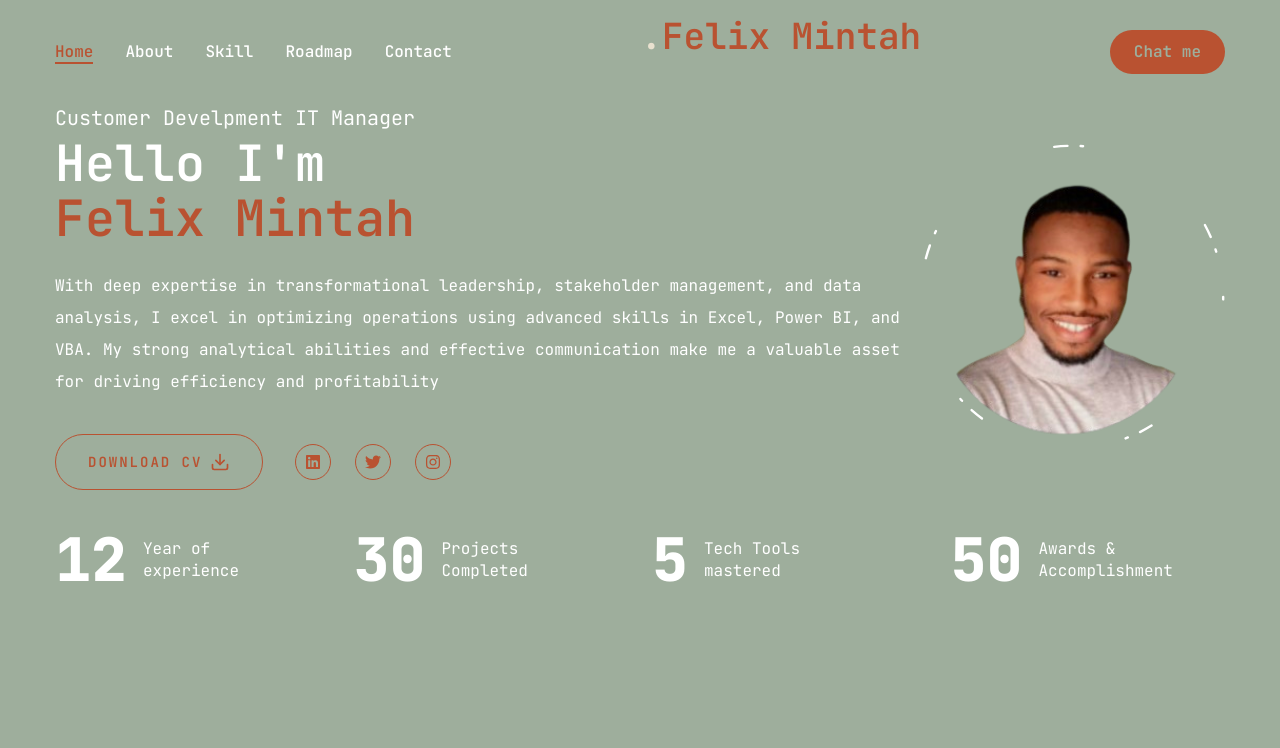
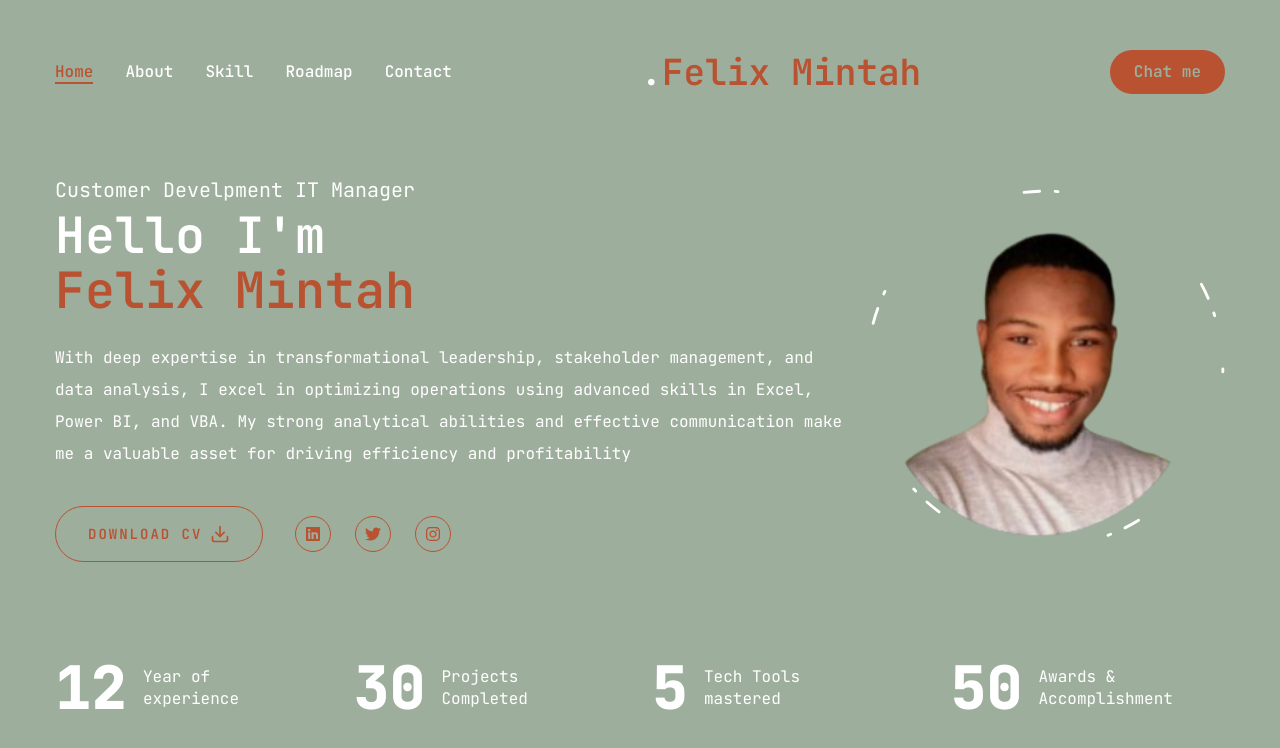
Before and after one commit to MaryKwawu/Felix-Mintah-Portfolio, a Next.js app: page / in a window 1280 px wide. Shown: the top 748 px of the page. Built offline with nearby package versions, Linux system fonts and the light colour scheme.

Commit message:
Hot fix : worked on the stats.tsx file to adjust the padding and photo.tsx file to adjust the padding to make changes to the image

```diff
--- a/src/app/page.tsx
+++ b/src/app/page.tsx
@@ -7,9 +7,9 @@ import Stats from "@/components/ui/stats";
 
 export default function Home() {
 	return (
-		<section className="h-full">
+		<section className="h-full flex flex-col justify-between">
 			<div className="container mx-auto h-full">
-				<div className="flex flex-col xl:flex-row items-center justify-between xl:pt-0 xl:pb-10">
+				<div className="flex flex-col xl:flex-row items-center justify-between xl:pt-8 xl:pb-24">
 					{/* text */}
 					<div className="text-center xl:text-left order-2 xl:order-none">
 						<span className="text-xl text-[#ffffff]">
@@ -18,7 +18,7 @@ export default function Home() {
 						<h1 className="h1 mb-6 text-[#ffffff]">
 							Hello I'm <br /> <span className="text-accent">Felix Mintah</span>
 						</h1>
-						<p className="max-w-[900px] mb-9 text-[#ffffff]">
+						<p className="max-w-[800px] mb-9 text-[#ffffff]">
 							With deep expertise in transformational leadership, stakeholder
 							management, and data analysis, I excel in optimizing operations
 							using advanced skills in Excel, Power BI, and VBA. My strong
@@ -48,7 +48,9 @@ export default function Home() {
 					</div>
 				</div>
 			</div>
-			<Stats />
+			<div className="mt-auto">
+				<Stats />
+			</div>
 		</section>
 	);
 }
--- a/src/components/header.tsx
+++ b/src/components/header.tsx
@@ -6,8 +6,8 @@ import MobileNav from "./mobilenav";
 
 const Header = () => {
 	return (
-		<header className="py-8 xl:py-4 text-[#b95231]">
-			<div className="container mx-auto flex justify-between">
+		<header className="py-5 xl:py-8 text-[#b95231]">
+			<div className="container mx-auto flex justify-between items-center">
 				<div className="hidden xl:flex items-center gap-8">
 					<Nav />
 				</div>
@@ -15,7 +15,7 @@ const Header = () => {
 				<Link href="/">
 					<h1 className="text-4xl font-semibold text-[#b95231]">
 						{" "}
-						<span className="text-[#e9e1cf]">.</span>Felix Mintah
+						<span className="text-[#ffffff]">.</span>Felix Mintah
 					</h1>
 				</Link>
 				{/* desktop nav & contact me button */}
--- a/src/components/nav.tsx
+++ b/src/components/nav.tsx
@@ -32,7 +32,7 @@ const Nav = () => {
 
 	return (
 		<div className="">
-			<nav className="flex gap-8 xl:py-5 text-[#ffffff]">
+			<nav className="flex gap-8 xl:py-6 text-[#ffffff]">
 				{links.map((link, index) => {
 					return (
 						<div key={index}>
--- a/src/components/photo.tsx
+++ b/src/components/photo.tsx
@@ -28,12 +28,12 @@ const Photo = () => {
 						priority
 						quality={100}
 						fill
-						className="rounded-full object-contain"
+						className="rounded-full object-cover"
 					/>
 				</motion.div>
 				{/* circle */}
 				<motion.svg
-					className="w-[306px] xl:w-[306px] h-[306px] xl:h-[306px]"
+					className="w-[360px] h-[360px] xl:w-[360px] xl:h-[360px]"
 					fill="transparent"
 					viewBox="0 0 506 506"
 					xmlns="http://www.w3.org/2000/svg">
--- a/src/components/ui/stats.tsx
+++ b/src/components/ui/stats.tsx
@@ -24,7 +24,7 @@ const stats = [
 
 const Stats = () => {
 	return (
-		<section className="pt-4 pb-12 xl:pt-0 xl:pb-0">
+		<section className="pt-4 pb-12 xl:pt-0 xl:pb-0 mt-auto">
 			<div className="container mx-auto">
 				<div className="flex flex-wrap gap-6 max-w-[80vw] mx-auto xl:max-w-none">
 					{stats.map((item, index) => {
```
